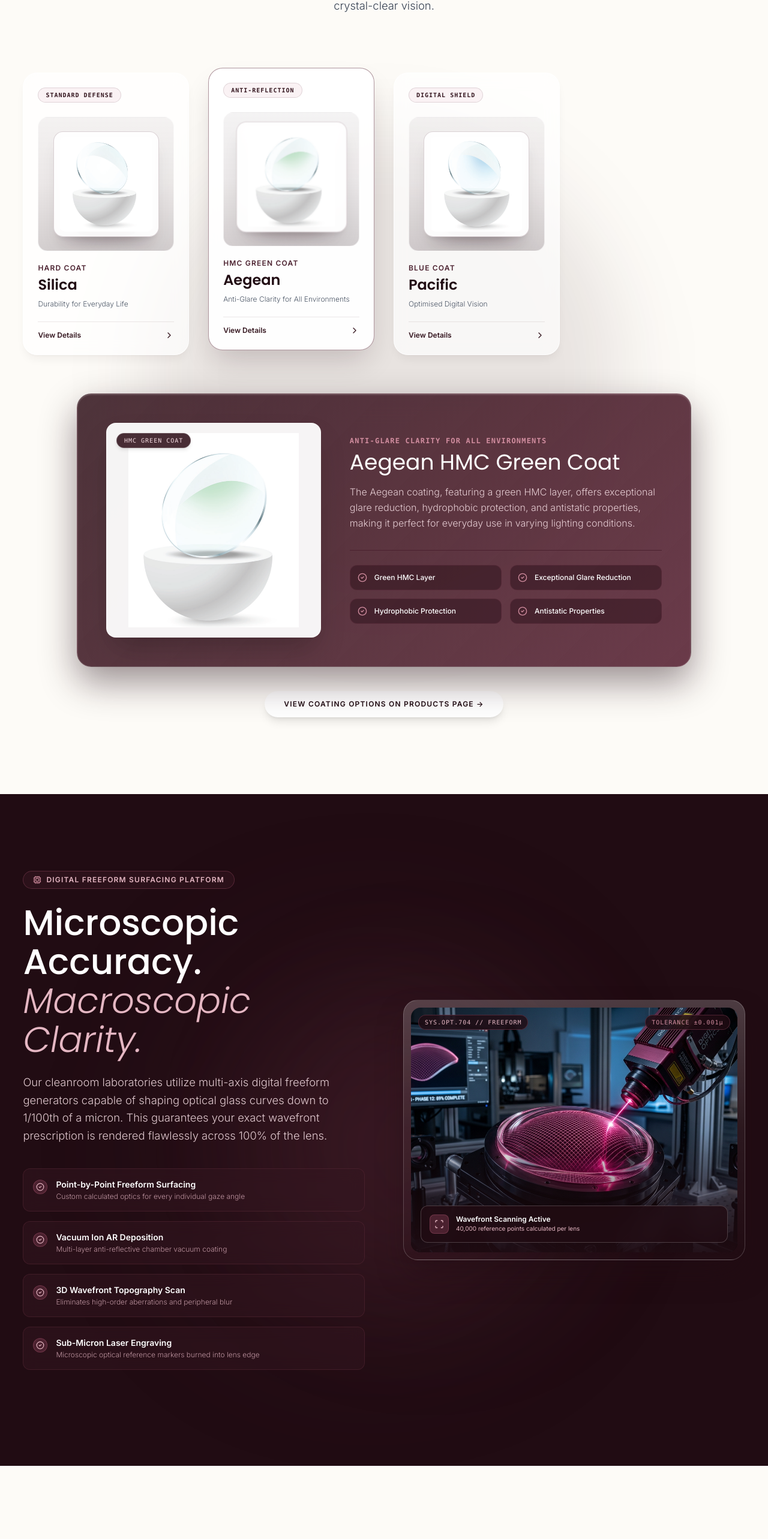
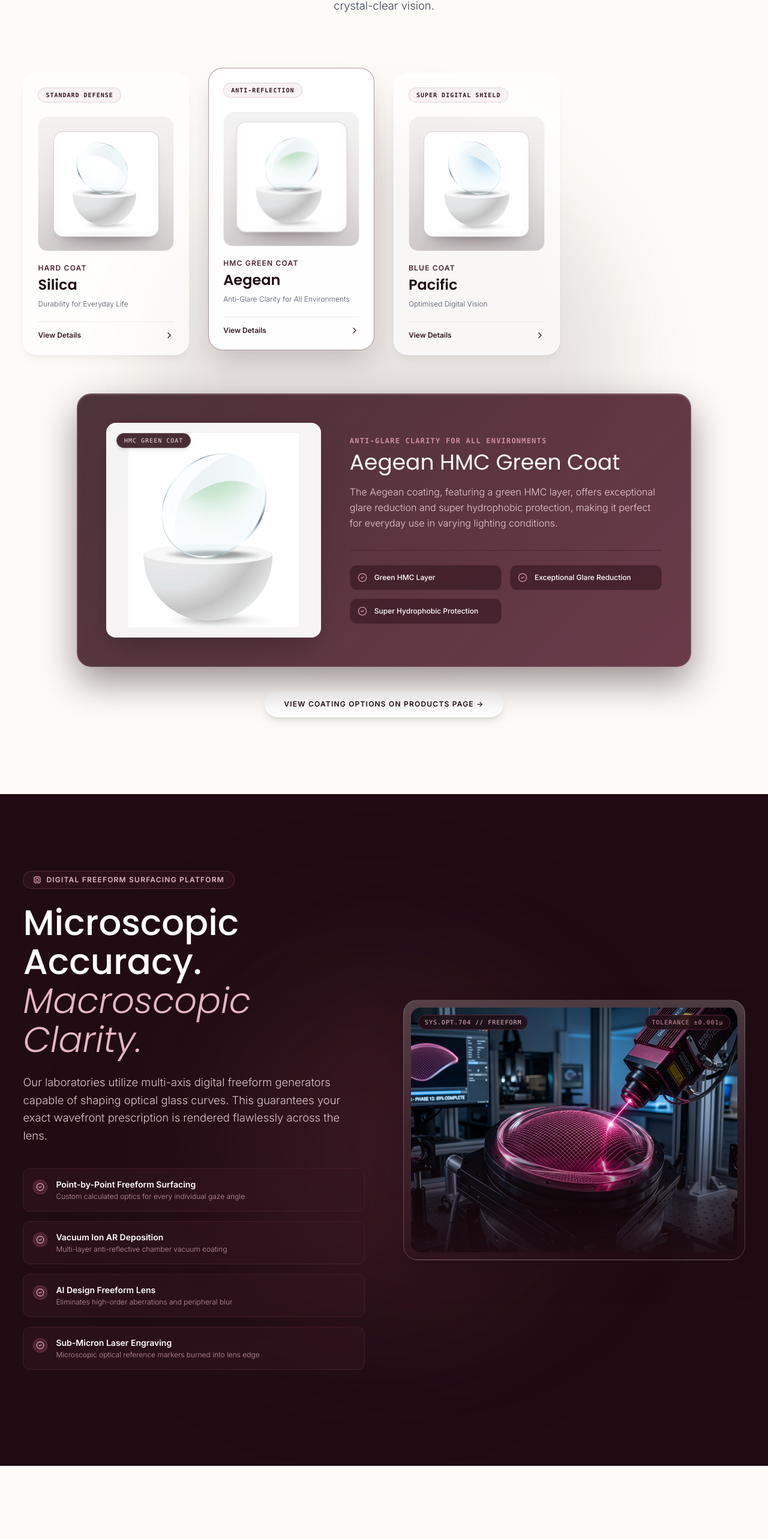
Before and after one commit to B-khushal/clairlens, a React (Vite) app: page / in a window 1280 px wide. Shown: the part 4032-6598 px from the top of the page at 60% size. Built offline with nearby package versions, Linux system fonts and the light colour scheme.

Commit message:
fixed all edits

```diff
--- a/src/components/Features.tsx
+++ b/src/components/Features.tsx
@@ -48,12 +48,12 @@ export default function Features() {
             transition={{ delay: 0.2 }}
             className="text-fluid-body text-gray-700 font-light leading-relaxed"
           >
-            Six pillar technologies integrated into every optical lens to ensure unmatched visual clarity, ocular safety, effortless wiping, and extreme thermal durability.
+            Four pillar technologies integrated into every optical lens to ensure unmatched visual clarity, ocular safety, effortless wiping, and extreme thermal durability.
           </motion.p>
         </div>
 
-        {/* 6 Glass Feature Cards Grid (Responsive 3-col -> 2-col -> 1-col) */}
-        <div className="grid grid-cols-1 md:grid-cols-2 lg:grid-cols-3 gap-6 lg:gap-8">
+        {/* 4 Glass Feature Cards Grid (Responsive 4-col -> 2-col -> 1-col) */}
+        <div className="grid grid-cols-1 sm:grid-cols-2 lg:grid-cols-4 gap-6 lg:gap-8">
           {FEATURES_DATA.map((feature, index) => (
             <motion.div
               key={index}
--- a/src/components/Manufacturing.tsx
+++ b/src/components/Manufacturing.tsx
@@ -3,12 +3,11 @@ import { motion } from 'motion/react';
 import { Factory, CheckCircle2, ChevronLeft, ChevronRight } from 'lucide-react';
 
 const steps = [
-  { id: '01', title: 'Monomer Casting', desc: 'Liquid optical polymers are cast into optical glass molds and thermal-cured under strict temperature ramps.' },
-  { id: '02', title: 'Digital Freeform Surfacing', desc: 'Diamond-tipped generators carve exact prescription geometries with sub-micron accuracy.' },
-  { id: '03', title: 'Multi-Stage Polish', desc: 'Soft-pad polishing delivers crystal transparency without distorting optical curve geometry.' },
-  { id: '04', title: 'Ultrasonic Bathing', desc: 'Multi-chamber ultrasonic baths strip micro-dust before vacuum coating deposition.' },
-  { id: '05', title: 'Ion-Assisted AR Coating', desc: 'Silica, Aegean, and Pacific matrices are vacuum-evaporated onto the lens.' },
-  { id: '06', title: 'Wavefront Inspection', desc: 'Laser interferometry checks power, cylinder, axis, thickness, and AR coating integrity.' }
+  { id: '01', title: 'Digital Freeform Surfacing', desc: 'Diamond-tipped generators carve exact prescription geometries with sub-micron accuracy.' },
+  { id: '02', title: 'Multi-Stage Polish', desc: 'Soft-pad polishing delivers crystal transparency without distorting optical curve geometry.' },
+  { id: '03', title: 'Ultrasonic Bathing', desc: 'Multi-chamber ultrasonic baths strip micro-dust before vacuum coating deposition.' },
+  { id: '04', title: 'Ion-Assisted AR Coating', desc: 'Silica, Aegean, and Pacific matrices are vacuum-evaporated onto the lens.' },
+  { id: '05', title: 'Wavefront Inspection', desc: 'Laser interferometry checks power, cylinder, axis, thickness, and AR coating integrity.' }
 ];
 
 export default function Manufacturing() {
@@ -54,7 +53,7 @@ export default function Manufacturing() {
             transition={{ delay: 0.2 }}
             className="text-fluid-body text-gray-700 font-light max-w-xl"
           >
-            A six-phase high-performance manufacturing protocol transforming raw optical polymers into master-grade eyeglass lenses.
+            A five-phase high-performance manufacturing protocol transforming optical lens blanks into master-grade eyeglass lenses.
           </motion.p>
         </div>
       </div>
@@ -112,7 +111,7 @@ export default function Manufacturing() {
               </div>
 
               <div className="mt-6 pt-4 border-t border-wine-800/10 group-hover:border-wine-800 flex items-center justify-between text-[11px] font-mono text-wine-800 group-hover:text-wine-200">
-                <span>Phase {step.id} / 06</span>
+                <span>Phase {step.id} / 05</span>
               </div>
             </motion.div>
           ))}
--- a/src/components/Technology.tsx
+++ b/src/components/Technology.tsx
@@ -1,5 +1,5 @@
 import { motion } from 'motion/react';
-import { Cpu, Scan, CheckCircle2 } from 'lucide-react';
+import { Cpu, CheckCircle2 } from 'lucide-react';
 import { TECHNOLOGY_OPTICS_ASSET } from '../data/assetsData';
 
 export default function Technology() {
@@ -33,7 +33,7 @@ export default function Technology() {
             </h2>
 
             <p className="text-fluid-body text-wine-100/90 font-light leading-relaxed mb-8 sm:mb-10">
-              Our cleanroom laboratories utilize multi-axis digital freeform generators capable of shaping optical glass curves down to 1/100th of a micron. This guarantees your exact wavefront prescription is rendered flawlessly across 100% of the lens.
+              Our laboratories utilize multi-axis digital freeform generators capable of shaping optical glass curves. This guarantees your exact wavefront prescription is rendered flawlessly across the lens.
             </p>
 
             {/* Feature List */}
@@ -41,7 +41,7 @@ export default function Technology() {
               {[
                 { title: 'Point-by-Point Freeform Surfacing', desc: 'Custom calculated optics for every individual gaze angle' },
                 { title: 'Vacuum Ion AR Deposition', desc: 'Multi-layer anti-reflective chamber vacuum coating' },
-                { title: '3D Wavefront Topography Scan', desc: 'Eliminates high-order aberrations and peripheral blur' },
+                { title: 'AI Design Freeform Lens', desc: 'Eliminates high-order aberrations and peripheral blur' },
                 { title: 'Sub-Micron Laser Engraving', desc: 'Microscopic optical reference markers burned into lens edge' }
               ].map((item, i) => (
                 <div key={i} className="flex items-start gap-3.5 p-3.5 sm:p-4 rounded-xl bg-wine-900/50 border border-wine-700/40 backdrop-blur-md">
@@ -89,18 +89,7 @@ export default function Technology() {
                   </span>
                 </div>
 
-                {/* Bottom HUD Tag */}
-                <div className="absolute bottom-4 left-4 right-4 p-3.5 rounded-xl bg-wine-950/85 backdrop-blur-md border border-white/20 flex items-center justify-between">
-                  <div className="flex items-center gap-3">
-                    <div className="w-8 h-8 rounded-lg bg-wine-800 border border-wine-500/50 flex items-center justify-center shrink-0">
-                      <Scan className="w-4 h-4 text-wine-200" />
-                    </div>
-                    <div>
-                      <div className="text-xs font-semibold text-white">Wavefront Scanning Active</div>
-                      <div className="text-[10px] text-wine-200">40,000 reference points calculated per lens</div>
-                    </div>
-                  </div>
-                </div>
+
 
               </div>
 
--- a/src/data/assetsData.ts
+++ b/src/data/assetsData.ts
@@ -84,7 +84,7 @@ export const COATINGS_DATA: CoatingSpec[] = [
     name: 'Aegean',
     label: 'HMC Green Coat',
     positioning: 'Anti-Glare Clarity for All Environments',
-    description: 'The Aegean coating, featuring a green HMC layer, offers exceptional glare reduction, hydrophobic protection, and antistatic properties, making it perfect for everyday use in varying lighting conditions.',
+    description: 'The Aegean coating, featuring a green HMC layer, offers exceptional glare reduction and super hydrophobic protection, making it perfect for everyday use in varying lighting conditions.',
     image: '/images/Screenshot 2026-08-26 163212.png',
     altText: 'Aegean HMC Green anti-reflective coating showcasing emerald glare reflection',
     color: 'from-emerald-950/40 to-emerald-900/20',
@@ -94,14 +94,14 @@ export const COATINGS_DATA: CoatingSpec[] = [
     glowColor: 'rgba(16, 185, 129, 0.4)',
     borderGlow: 'border-emerald-500/40',
     badge: 'Anti-Reflection',
-    features: ['Green HMC Layer', 'Exceptional Glare Reduction', 'Hydrophobic Protection', 'Antistatic Properties']
+    features: ['Green HMC Layer', 'Exceptional Glare Reduction', 'Super Hydrophobic Protection']
   },
   {
     id: 'pacific',
     name: 'Pacific',
     label: 'Blue Coat',
     positioning: 'Optimised Digital Vision',
-    description: 'Our Pacific coat incorporates a blue HMC coating, specifically designed to minimise digital eye strain. Perfect for extensive screen use, this coating significantly reduces harmful blue light and glare.',
+    description: 'Our Pacific coat incorporates a blue HMC coating, specifically designed to minimise digital eye strain. Perfect for extensive screen use, this coating significantly reduces super harmful blue light and glare.',
     image: '/images/Screenshot 2026-08-26 163246.png',
     altText: 'Pacific Blue Coat lens displaying sapphire blue light protection sheen',
     color: 'from-blue-950/40 to-blue-900/20',
@@ -110,8 +110,8 @@ export const COATINGS_DATA: CoatingSpec[] = [
     accent: 'bg-blue-500',
     glowColor: 'rgba(59, 130, 246, 0.4)',
     borderGlow: 'border-blue-500/40',
-    badge: 'Digital Shield',
-    features: ['Blue HMC Layer', 'Minimises Digital Eye Strain', 'Harmful Blue Light Filter', 'Screen Glare Reduction']
+    badge: 'Super Digital Shield',
+    features: ['Blue HMC Layer', 'Minimises Digital Eye Strain', 'Super Harmful Blue Light Filter', 'Screen Glare Reduction']
   }
 ];
 
@@ -216,22 +216,10 @@ export const FEATURES_DATA = [
     icon: 'ShieldCheck'
   },
   {
-    title: 'Hydrophobic & Oleophobic',
-    subtitle: 'Water & Oil Repellent',
-    description: 'Advanced fluorine coating causes water droplets and finger oils to bead up and slip off instantly.',
+    title: 'Hydrophobic',
+    subtitle: 'Water Repellent',
+    description: 'Advanced coating causes water droplets to bead up and slip off instantly.',
     icon: 'Droplets'
-  },
-  {
-    title: 'Anti-Static Dust Shield',
-    subtitle: 'Zero Particle Adhesion',
-    description: 'Neutralizes static electricity build-up on the lens surface so environmental dust particles never stick.',
-    icon: 'Zap'
-  },
-  {
-    title: 'Freeform Wavefront Geometry',
-    subtitle: 'Point-by-Point Calculation',
-    description: 'Custom digital calculation for your exact eye anatomy to deliver razor-sharp peripheral focus.',
-    icon: 'Eye'
   },
   {
     title: 'Thermal & Impact Resilience',
```
